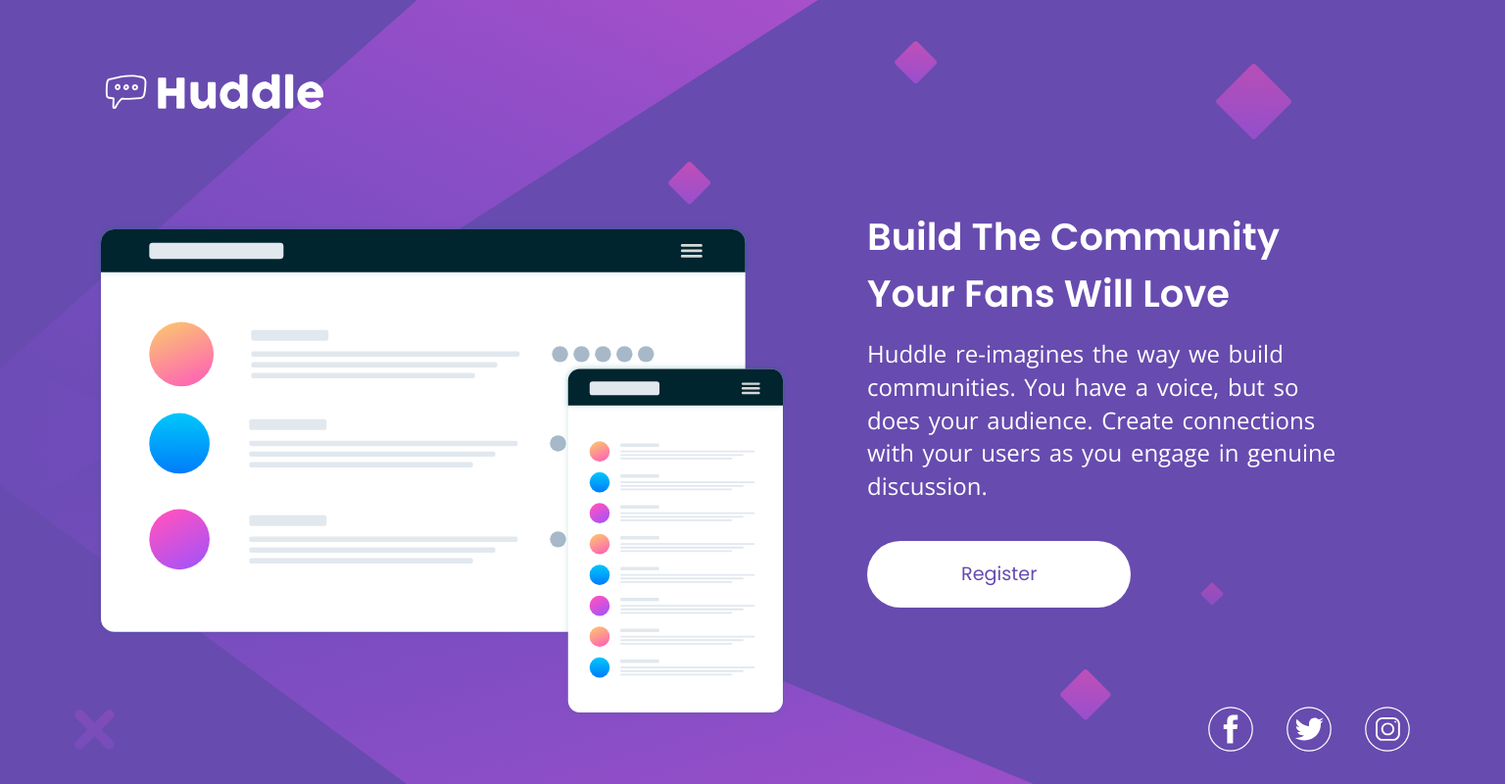
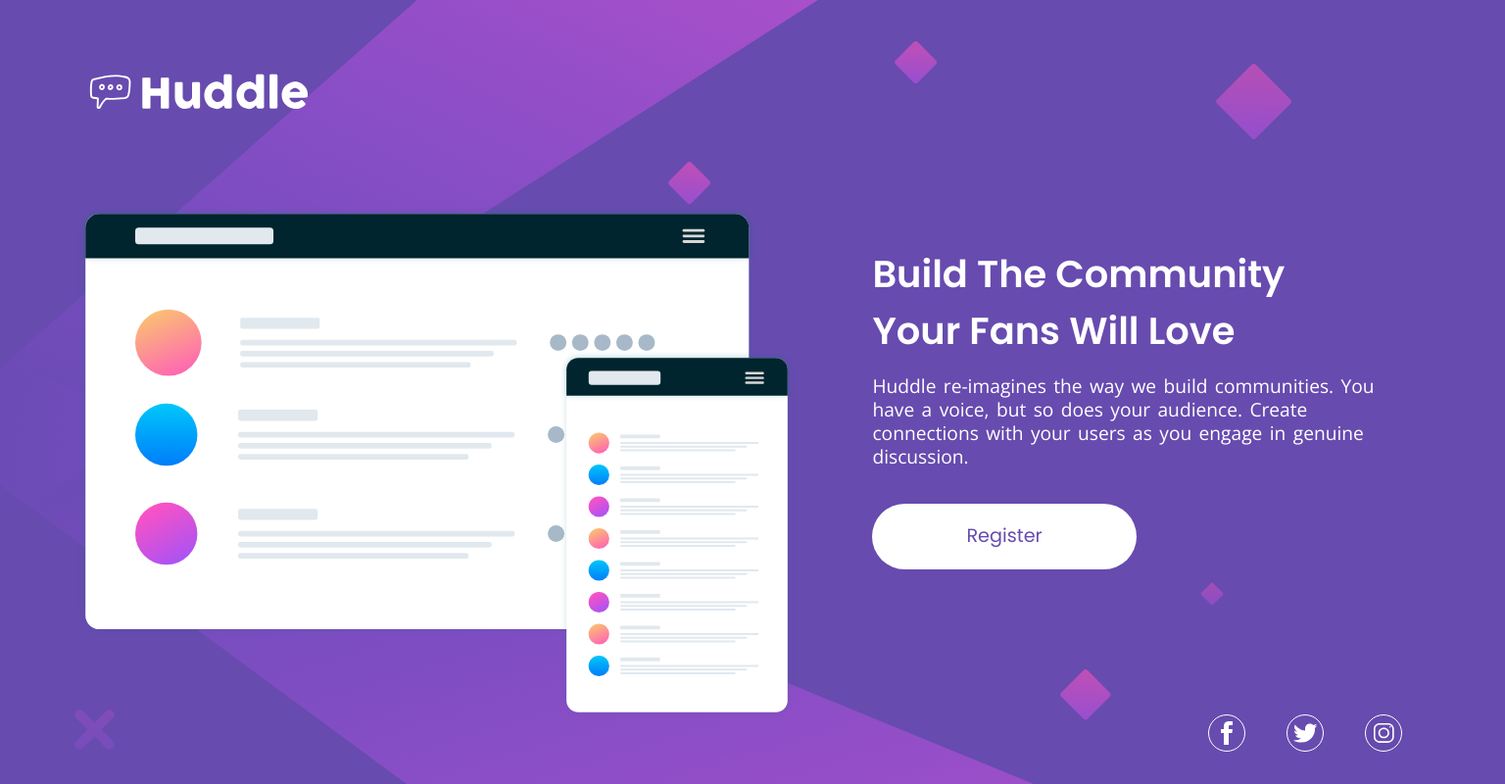
Before and after one commit to R-Thibault/FrontendMentor-Huddle-landing-page, a plain HTML site: page index.html in a window 1536 px wide. Shown: the whole page at 98% size. Drawn offline with nearby package versions, Linux system fonts and the light colour scheme.

Commit message:
Update to HTML and CSS

```diff
--- a/index.html
+++ b/index.html
@@ -32,9 +32,9 @@
   </main>
   <footer>
     <div class="social-nav">
-      <img src="images/icons-facebook.svg" alt="icons-facebook">
-      <img src="images/icons-twitter.svg" alt="icons-twitter">
-      <img src="images/icons-instagram.svg" alt="icons-instagram">
+      <a><img src="images/icons-facebook.svg" alt="icons-facebook"></a>
+      <a><img src="images/icons-twitter.svg" alt="icons-twitter"></a>
+      <a><img src="images/icons-instagram.svg" alt="icons-instagram"></a>
     </div>
     <p><a target="_blank" href="https://icons8.com/icon/set/social-media/small">Icons</a> by <a target="_blank" href="https://icons8.com">Icons8</a></p>
     <p class="attribution">
--- a/style.css
+++ b/style.css
@@ -98,7 +98,7 @@ body{
 }
 
 .main-image{
-  width: clamp(9em, 80vw, 120em);
+  width: clamp(9em, 80vw, 140em);
 }
 
 .content{
@@ -135,6 +135,7 @@ body{
 }
 
 button {
+  cursor: pointer;
   background-color: var(--color-white-);
   padding: 0.9em 6em;
   border-radius: 5em;
@@ -163,8 +164,9 @@ footer>p{
   gap: 0.75em;
 }
 
-.social-nav>img {
-  width: 2em;
+.social-nav>a {
+  cursor: pointer;
+  width: 3em;
 }
 
 @media screen and (min-width: 85em ){
@@ -173,7 +175,7 @@ footer>p{
     background-repeat: no-repeat;
     background-position: top left;
     background-size: contain;
-    padding: 4em 5em 0 6em;
+    padding: 4em 3em 0 5em;
   }
   .main-content {
     display: flex;
@@ -182,21 +184,20 @@ footer>p{
   }
 
   .main-image{
-    margin-top: 3em;
-    width: 145em;
+    margin-top: 2em;
+    width: 135em;
   }
 
   .content{
     margin-top: -5em;
-    margin-right: 5em;
+    margin-right: 4em;
     text-align: start;
     align-items: flex-start;
-    gap: 1em;
+
   }
 
   .content>p {
-    font-size: 1.5em;
-    line-height: 2.1rem;
+    font-size: 1.2em;
   }
 
   button{
@@ -220,3 +221,7 @@ footer>p{
     gap: 5em;
   }
 }
+
+button:focus {
+  background-color: var(--color-accent-);
+}
```
